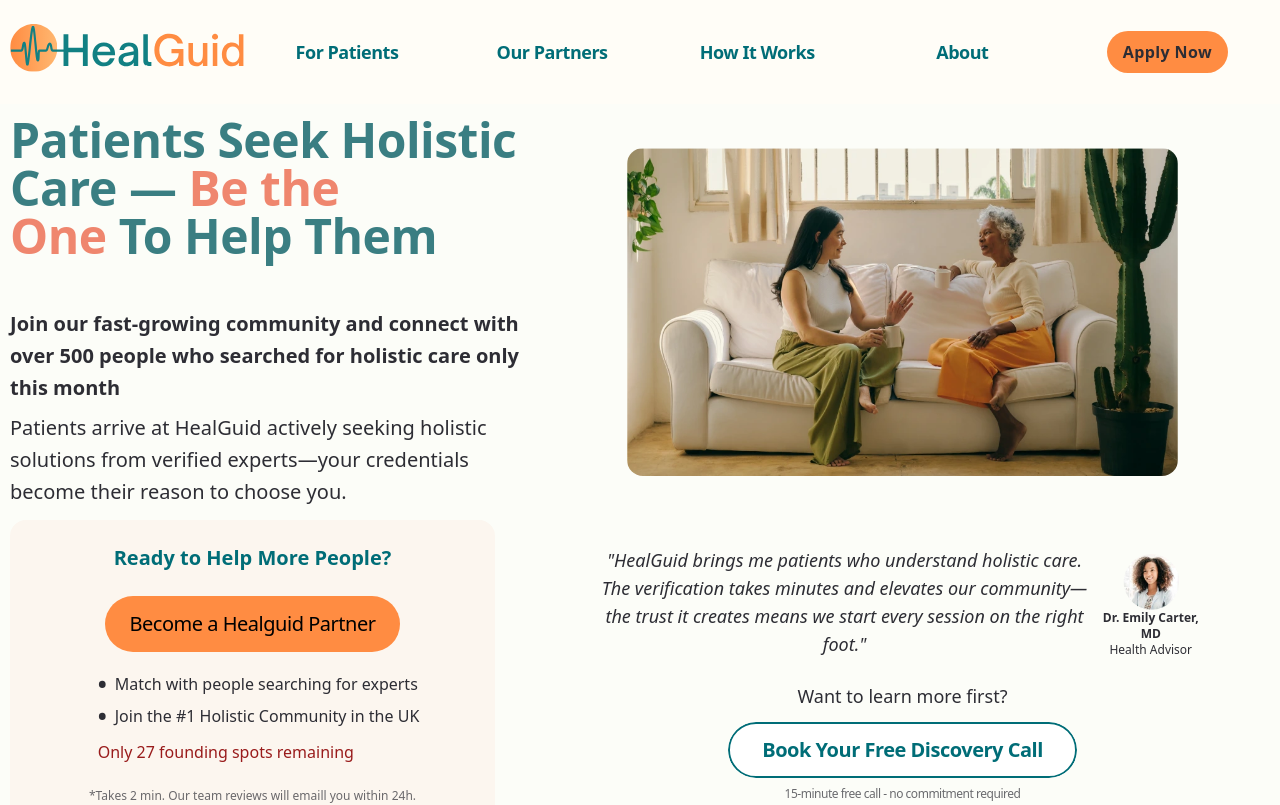
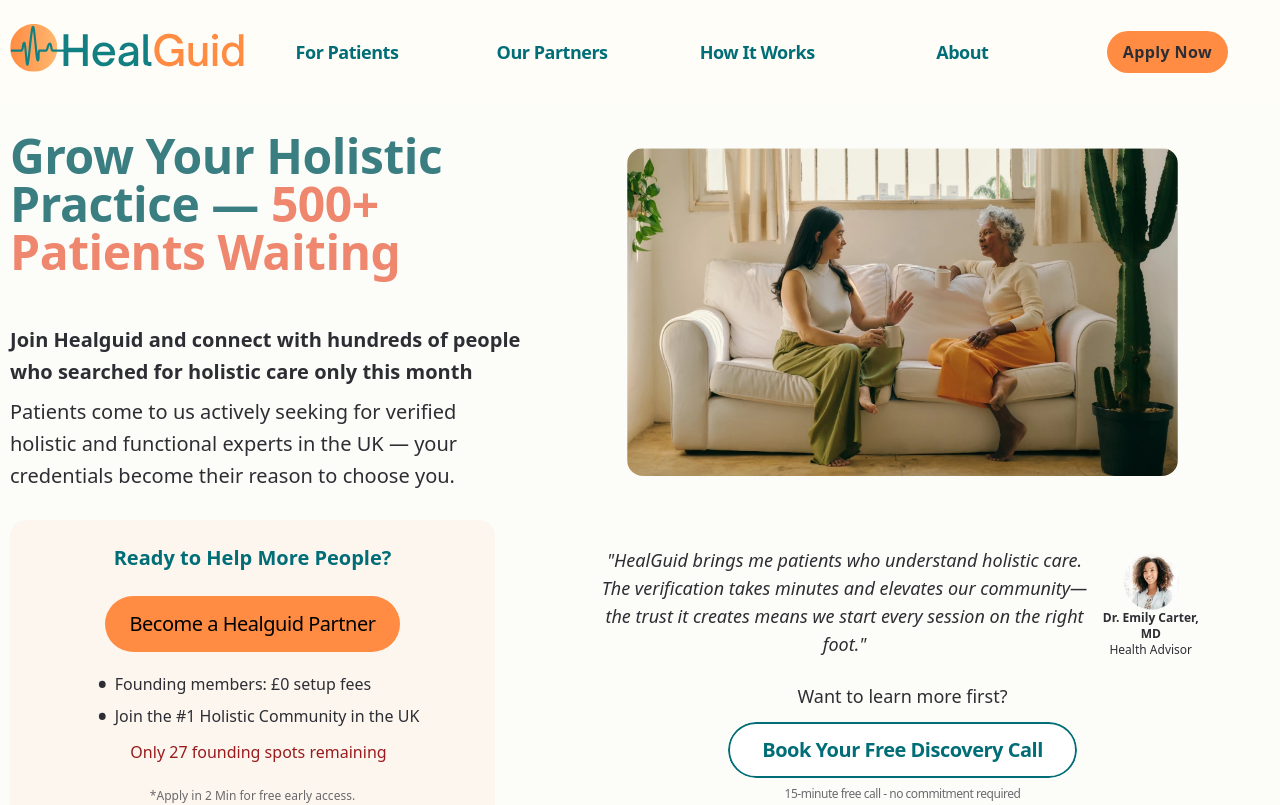
Before and after one commit to Danielvermel/helaguid-next, a Next.js app: page /partners in a window 1280 px wide. Shown: the top 805 px of the page. Built offline with nearby package versions, Linux system fonts and the light colour scheme.

Commit message:
fix: feedback changes

```diff
--- a/src/components/sections/Hero.jsx
+++ b/src/components/sections/Hero.jsx
@@ -170,7 +170,7 @@
                                 <ul className="pl-3 max-md:text-sm">
                                     <li className="flex items-center">
                                         <span className="mr-2 font-semibold text-2xl">•</span>
-                                        <span className="max-md:text-sm">Match with people searching for experts</span>
+                                        <span className="max-md:text-sm">Founding members: £0 setup fees</span>
                                     </li>
                                     <li className="flex items-center">
                                         <span className="mr-2 font-semibold text-2xl">•</span>
@@ -178,7 +178,7 @@
                                             Join the #1 Holistic Community in the UK
                                         </span>
                                     </li>
-                                    <li className="text-red-800 mt-2 text-left">
+                                    <li className="text-red-800 mt-2 text-center">
                                         Only 27 founding spots remaining
                                     </li>
                                 </ul>
--- a/src/constants/partners.jsx
+++ b/src/constants/partners.jsx
@@ -40,19 +40,19 @@
         altTitle: "HealGuid - Holistic Health Connection Platform",
         title: "Ready to Help More People?",
         privacyPolicy: "15-minute free call - no commitment required",
-        emailPolicy: "*Takes 2 min. Our team reviews will emaill you within 24h.",
+        emailPolicy: "*Apply in 2 Min for free early access.",
         class: "bg-b12 p-6 rounded-2xl lg:mr-10 tracking-2",
     },
-    alt: "Holistic practitioner supporting a patient during consultation",
+    alt: "holistic healthcare practitioner consulting with patient in modern wellness clinic",
     image: "/images/hero/patient-practitioner-v2.webp",
     altTitle: "Patient-Practitioner Holistic Connection",
     imageMobile: "/images/hero/patient-practitioner-v2-mobile.webp",
     altTitleMobile: "Patient-Practitioner Mobile Connection",
     imageClass: " scale-x-[-1]",
-    title: "Patients Seek Holistic Care — Be the One To Help Them",
-    description: "Join our fast-growing community and connect with over 500 people who searched for holistic care only this month",
+    title: "Grow Your Holistic Practice — 500+ Patients Waiting",
+    description: "Join Healguid and connect with hundreds of people who searched for holistic care only this month",
     secondDescription:
-        "Patients arrive at HealGuid actively seeking holistic solutions from verified experts—your credentials become their reason to choose you.",
+        "Patients come to us actively seeking for verified holistic and functional experts in the UK — your credentials become their reason to choose you.",
     buttons: {
         id: "1",
         label: "Learn About Early Access",
```
